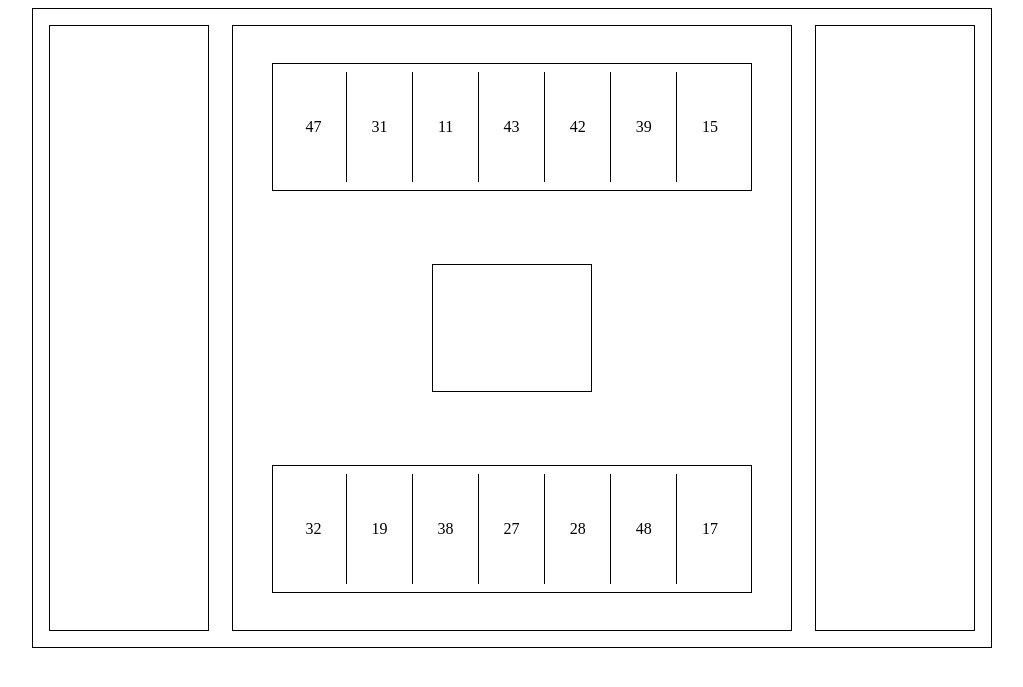
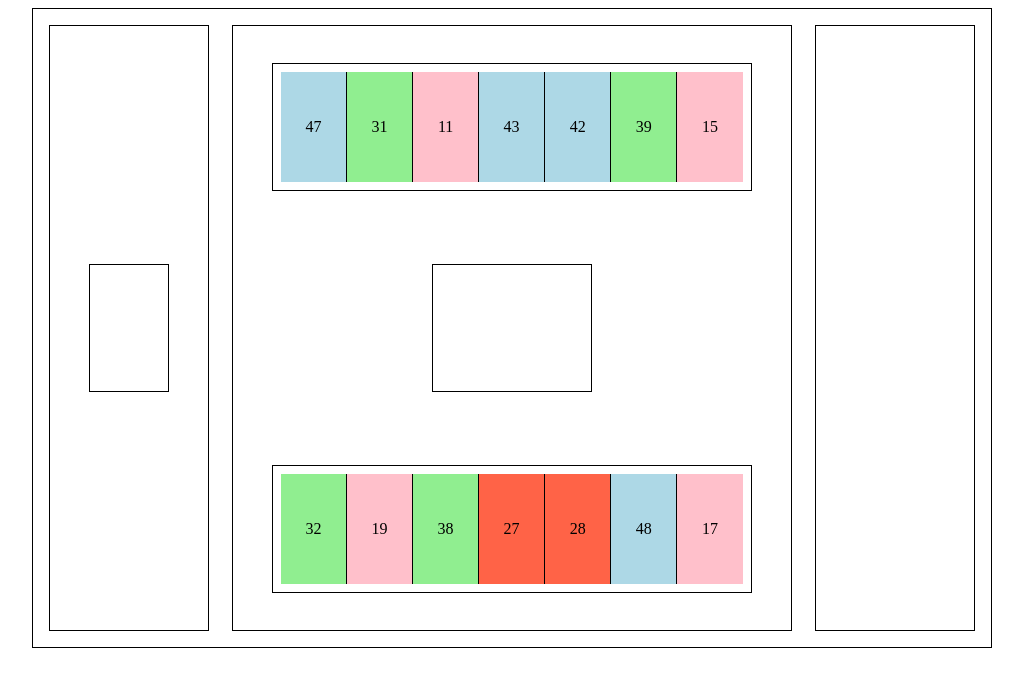
Before and after one commit to datomezz/practice, a PHP site: page /games/Durak/index.html in a window 1280 px wide. Shown: the top 687 px of the page, without its empty margins (128-1151 px from the left). Run offline with PHP 8.4, Linux system fonts and the light colour scheme.

Commit message:
add stylecolor to carts and startingwork on seting mainc cart

```diff
--- a/games/Durak/index.html
+++ b/games/Durak/index.html
@@ -8,8 +8,8 @@
 </head>
 <body>
     <div class="container">
-        <div class="container__carts">
-            <div class="carts"></div>
+        <div class="container__koziri">
+            <div class="koziri"></div>
         </div>
         <div class="container__battleground">
             <div class="player oponent">
--- a/games/Durak/script.js
+++ b/games/Durak/script.js
@@ -5,11 +5,24 @@ let origin = [
     '31','32','33','34','35','36','37','38','39',
     '41','42','43','44','45','46','47','48','49'
 ]
-console.log(origin);
+
 for(let i = 0; i < carts.length; i++){
     let rand = Math.floor(Math.random() * origin.length);
     carts[i].innerText = origin[rand];
 
+    let switchNumber = origin[rand].charAt(0);
+    switchNumber = Number(switchNumber);
+
+    switch(switchNumber){
+        case 1 : carts[i].style.background = "pink";
+        break;
+        case 2 : carts[i].style.background = "tomato";
+        break;
+        case 3 : carts[i].style.background = "lightgreen";
+        break;
+        case 4 : carts[i].style.background = "lightblue";
+        break;
+    }
     origin.splice(rand, 1);
 
     console.log(origin);
--- a/games/Durak/style.css
+++ b/games/Durak/style.css
@@ -24,10 +24,29 @@
   padding: 1rem;
 }
 
-.container__carts {
+.container__koziri {
   border: 1px solid black;
   width: 10rem;
   height: 100%;
+  display: -webkit-box;
+  display: -ms-flexbox;
+  display: flex;
+  -webkit-box-orient: horizontal;
+  -webkit-box-direction: normal;
+      -ms-flex-direction: row;
+          flex-direction: row;
+  -webkit-box-pack: center;
+      -ms-flex-pack: center;
+          justify-content: center;
+  -webkit-box-align: center;
+      -ms-flex-align: center;
+          align-items: center;
+}
+
+.container__koziri .koziri {
+  width: 5rem;
+  height: 8rem;
+  border: 1px solid black;
 }
 
 .container__battleground {
--- a/games/Durak/style.scss
+++ b/games/Durak/style.scss
@@ -18,10 +18,16 @@ $border : 1px solid black;
     @include flex(row, space-between, flex-start);
     padding: 1rem;
 }
-.container__carts{
+.container__koziri{
     border: $border;
     width: 10rem;
     height: 100%;
+    @include flex(row, center,center);
+    .koziri{
+        width: 5rem;
+        height: 8rem;
+        border : $border;
+    }
 }
 
 .container__battleground{
```
Also changed, not shown: 1 other file.
